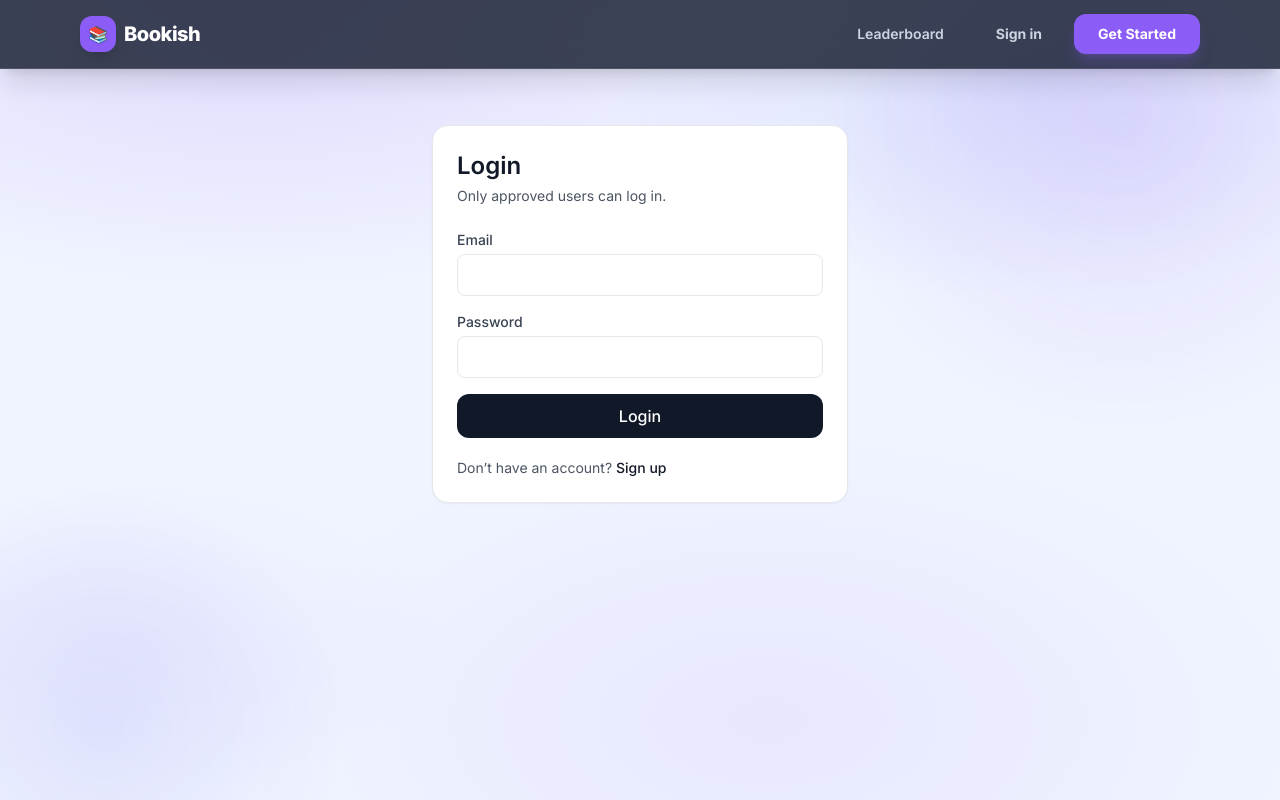
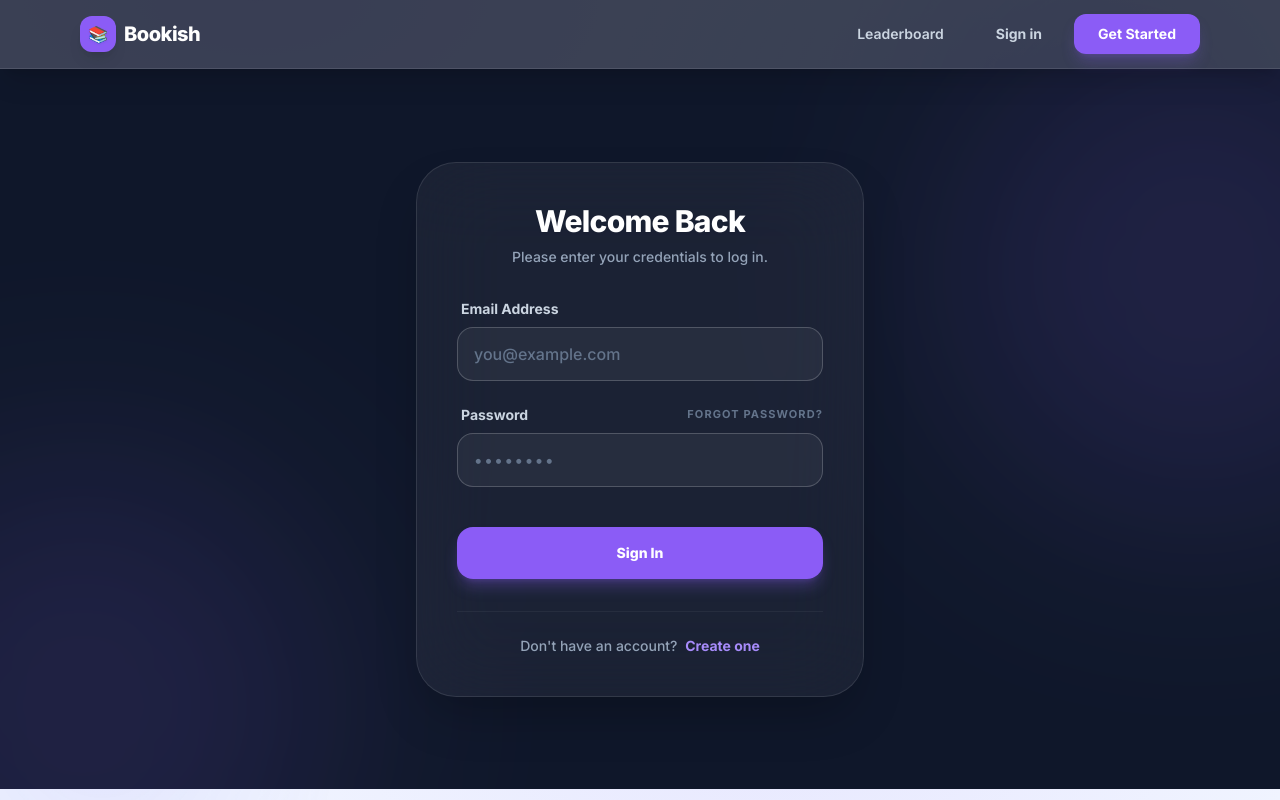
Before and after one commit to mdsayemdewan/book-share-exchange-capstone, a React app in the folder frontend/: page /login in a window 1280 px wide. Built offline with nearby package versions, Linux system fonts and the light colour scheme; the HTML template or start-up script is replaced by a standard one.

Commit message:
Change login UI

```diff
--- a/frontend/src/pages/Login.jsx
+++ b/frontend/src/pages/Login.jsx
@@ -27,29 +27,46 @@ export default function Login() {
   };
 
   return (
-    <div className="mx-auto max-w-md px-4 py-14">
-      <div className="rounded-2xl bg-white p-6 shadow-sm border">
-        <h1 className="text-2xl font-semibold text-gray-900">Login</h1>
-        <p className="mt-1 text-sm text-gray-600">Only approved users can log in.</p>
+    <div className="min-h-[calc(100vh-80px)] bg-slate-900 flex items-center justify-center p-4 relative overflow-hidden">
+      {/* Background Decor */}
+      <div className="absolute top-0 right-0 -translate-y-12 translate-x-1/3 w-[500px] h-[500px] bg-primary-500/20 rounded-full blur-[100px] mix-blend-screen pointer-events-none opacity-60"></div>
+      <div className="absolute bottom-0 left-0 translate-y-1/3 -translate-x-1/3 w-[500px] h-[500px] bg-violet-500/20 rounded-full blur-[100px] mix-blend-screen pointer-events-none opacity-60"></div>
 
-        {error ? <div className="mt-4 rounded-lg bg-red-50 p-3 text-sm text-red-700">{error}</div> : null}
+      <div className="w-full max-w-md z-10">
+        <div className="rounded-[2.5rem] bg-white/5 backdrop-blur-2xl p-8 sm:p-10 shadow-2xl border border-white/10">
+          <div className="text-center mb-8">
+            <h1 className="text-3xl font-extrabold text-white tracking-tight drop-shadow-sm">Welcome Back</h1>
+            <p className="mt-2 text-sm text-slate-400 font-medium">Please enter your credentials to log in.</p>
+          </div>
 
-        <form onSubmit={submit} className="mt-6 grid gap-4">
-          <label className="grid gap-1">
-            <span className="text-sm font-medium text-gray-700">Email</span>
+          {error ? (
+            <div className="mb-6 rounded-2xl bg-red-500/10 p-4 border border-red-500/20 flex gap-3 text-red-400 shadow-inner">
+              <span className="text-xl leading-none">⚠️</span>
+              <p className="text-sm font-bold flex items-center">{error}</p>
+            </div>
+          ) : null}
+
+          <form onSubmit={submit} className="grid gap-6">
+            <label className="grid gap-2 focus-within:text-primary-400 transition-colors">
+              <span className="text-sm font-bold text-slate-300 inherit ml-1">Email Address</span>
               <input
-              className="rounded-lg border px-3 py-2"
+                className="rounded-2xl border border-white/20 bg-white/5 px-4 py-3.5 text-white placeholder-slate-500 focus:border-primary-500 focus:bg-white/10 focus:outline-none focus:ring-4 focus:ring-primary-500/20 transition-all font-medium"
                 type="email"
+                placeholder="you@example.com"
                 value={email}
                 onChange={(e) => setEmail(e.target.value)}
                 required
               />
             </label>
-          <label className="grid gap-1">
-            <span className="text-sm font-medium text-gray-700">Password</span>
+            <label className="grid gap-2 focus-within:text-primary-400 transition-colors">
+              <div className="flex items-center justify-between ml-1">
+                <span className="text-sm font-bold text-slate-300 inherit">Password</span>
+                <span className="text-[11px] font-bold text-slate-500 cursor-not-allowed select-none uppercase tracking-widest">Forgot password?</span>
+              </div>
               <input
-              className="rounded-lg border px-3 py-2"
+                className="rounded-2xl border border-white/20 bg-white/5 px-4 py-3.5 text-white placeholder-slate-500 focus:border-primary-500 focus:bg-white/10 focus:outline-none focus:ring-4 focus:ring-primary-500/20 transition-all font-medium tracking-widest"
                 type="password"
+                placeholder="••••••••"
                 value={password}
                 onChange={(e) => setPassword(e.target.value)}
                 required
@@ -58,17 +75,26 @@ export default function Login() {
 
             <button
               disabled={loading}
-            className="rounded-xl bg-gray-900 px-4 py-2.5 font-medium text-white hover:bg-gray-800 disabled:opacity-60"
+              className="mt-4 rounded-2xl bg-gradient-to-r from-primary-500 to-violet-500 px-4 py-4 text-sm font-extrabold text-white shadow-lg shadow-primary-500/30 hover:shadow-xl hover:shadow-primary-500/40 transition-all hover:-translate-y-0.5 active:scale-95 disabled:opacity-50 disabled:cursor-not-allowed disabled:hover:translate-y-0"
             >
-            {loading ? 'Logging in...' : 'Login'}
+              {loading ? (
+                <span className="flex items-center justify-center gap-2">
+                  <svg className="animate-spin h-5 w-5 text-white" xmlns="http://www.w3.org/2000/svg" fill="none" viewBox="0 0 24 24">
+                    <circle className="opacity-25" cx="12" cy="12" r="10" stroke="currentColor" strokeWidth="4"></circle>
+                    <path className="opacity-75" fill="currentColor" d="M4 12a8 8 0 018-8V0C5.373 0 0 5.373 0 12h4zm2 5.291A7.962 7.962 0 014 12H0c0 3.042 1.135 5.824 3 7.938l3-2.647z"></path>
+                  </svg>
+                  Authenticating...
+                </span>
+              ) : 'Sign In'}
             </button>
           </form>
 
-        <div className="mt-5 text-sm text-gray-600">
-          Don’t have an account?{' '}
-          <Link to="/signup" className="font-medium text-gray-900 hover:underline">
-            Sign up
+          <div className="mt-8 pt-6 border-t border-white/5 text-center text-sm font-medium text-slate-400">
+            Don't have an account?{' '}
+            <Link to="/signup" className="font-bold text-primary-400 hover:text-primary-300 hover:underline transition-colors ml-1">
+              Create one
             </Link>
+          </div>
         </div>
       </div>
     </div>
```
Lines whose indentation alone changed are shown as unchanged.
